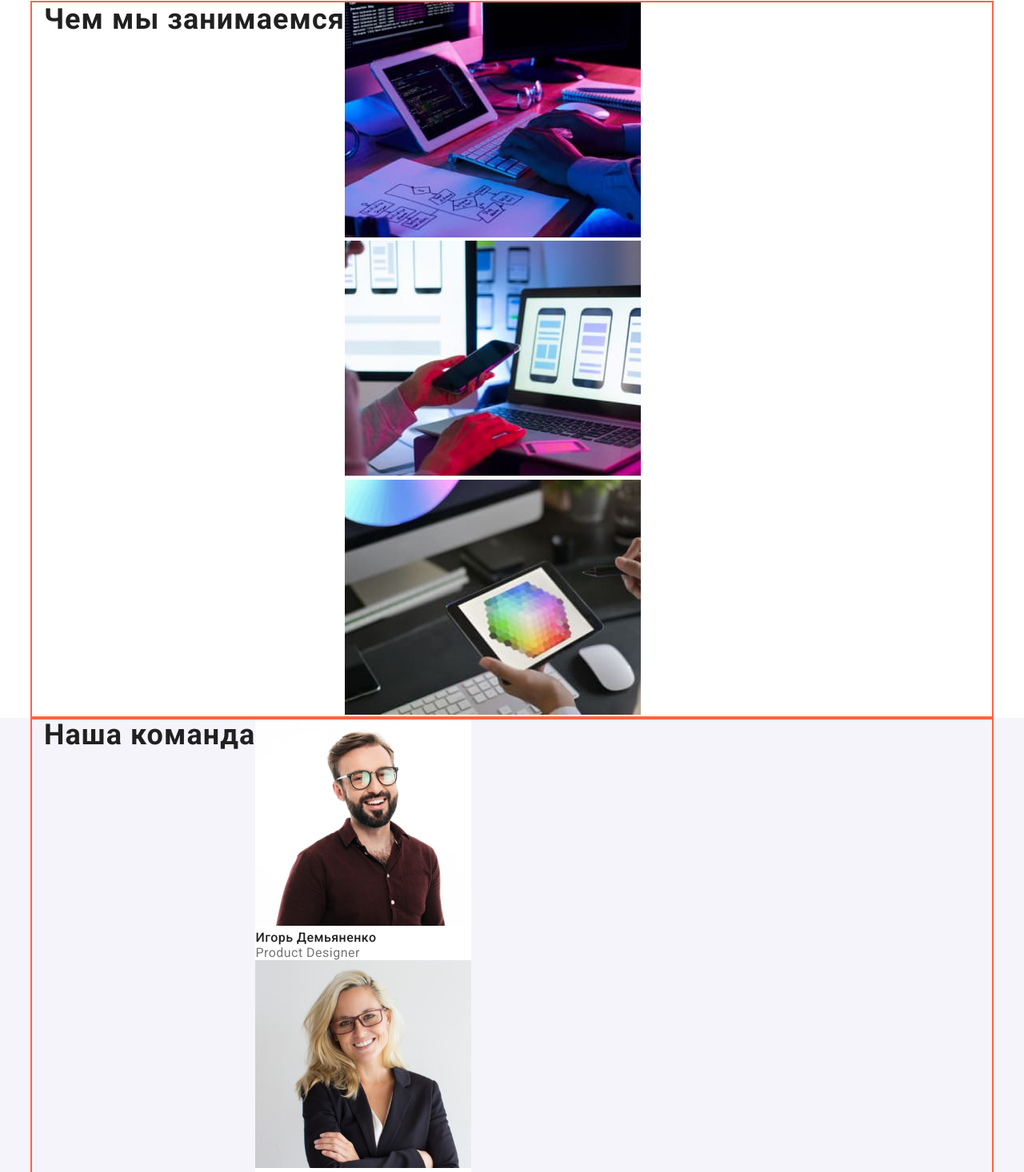
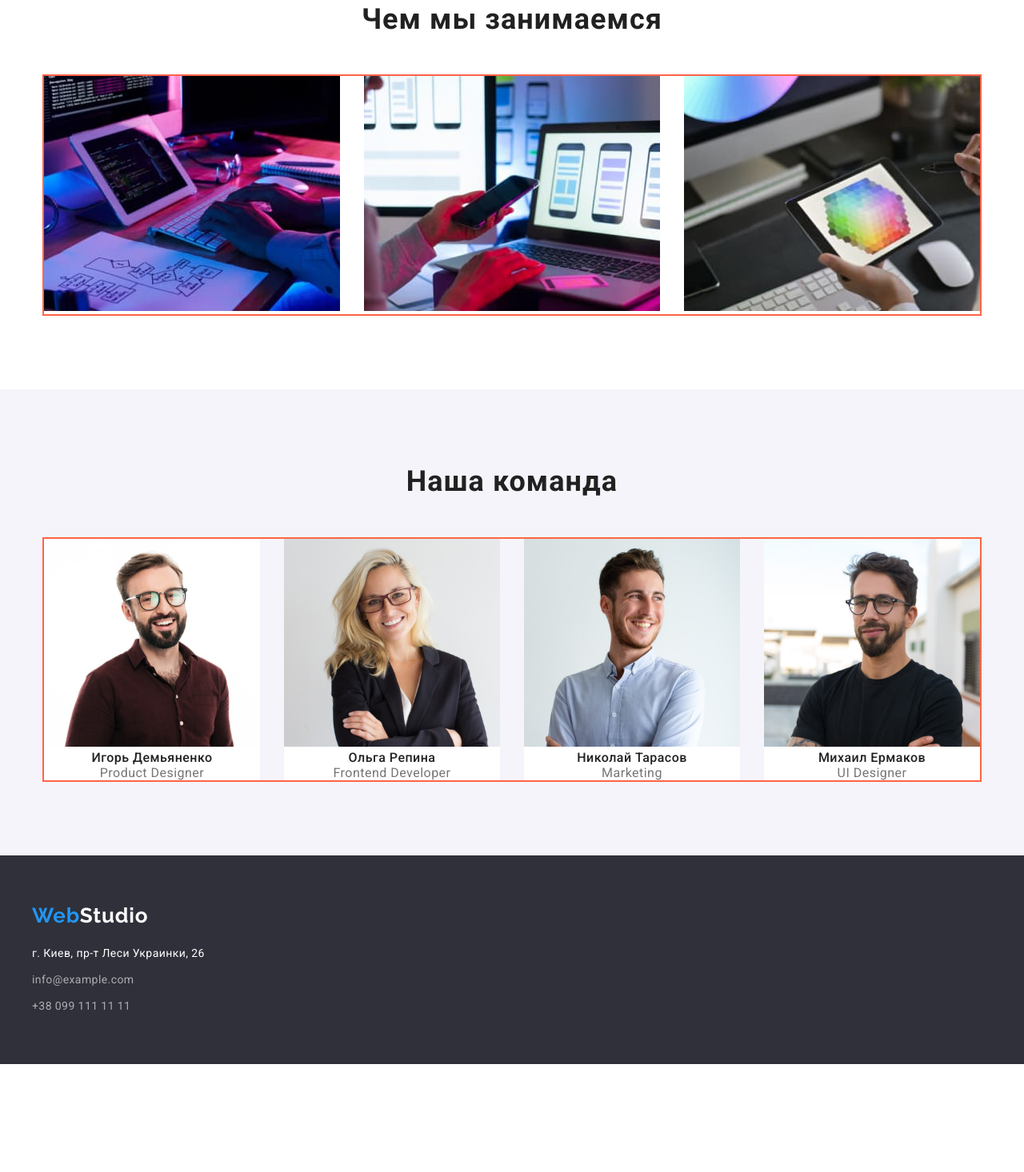
Before and after one commit to MarynaSkoryk/goit-markup-hw-03, a plain HTML site: page index.html in a window 1280 px wide. Shown: the part 966-2432 px from the top of the page at 80% size. After the commit the page ends 2297 px from the top, so only its background shows below. Drawn offline with nearby package versions, Linux system fonts and the light colour scheme.

Commit message:
add styles for index html

```diff
--- a/css/styles.css
+++ b/css/styles.css
@@ -42,9 +42,7 @@ body {
 .container {
   margin-left: auto;
   margin-right: auto;
-  width: 1200px;
-  padding-left: 15px;
-  padding-right: 15px;
+  width: 1170px;
   display: flex;
 
   outline: 2px solid tomato;
@@ -53,7 +51,9 @@ body {
 .logo {
   display: inline-block;
   min-width: 145px;
+
   text-align: center;
+  justify-content: center;
   margin-right: 93px;
   padding-top: 24px;
   padding-bottom: 25px;
@@ -76,6 +76,9 @@ body {
 }
 .site-nav > li > .current {
   color: var(--accent-text-color);
+}
+.top-logo {
+  border: 1px solid #ececec;
 }
 
 /*Site-nav*/
@@ -225,22 +228,27 @@ body {
   font-size: 36px;
   line-height: 1.17;
   letter-spacing: 0.03em;
+  margin-bottom: 50px;
 }
-.list-doing {
-  display: flex;
+.doing-list .doing-list-item:not(:last-child) {
+  margin-right: 30px;
 }
+.doing-list {
+  margin-bottom: 94px;
+}
+
 /*Наша команда*/
 .section-our-crew {
   background-color: var(--third-background-color);
+  padding-bottom: 94px;
 }
-.section-title {
-  font-weight: 700;
-  font-size: 36px;
-  line-height: 1.17;
-  text-align: center;
-  letter-spacing: 0.03em;
-  color: var(--title-text-color);
+.our-crew-title {
+  padding-top: 94px;
 }
+.our-crew-list .work-card:not(:last-child) {
+  margin-right: 30px;
+}
+
 .work-card {
   background-color: var(--main-background-color);
   list-style: none;
@@ -252,17 +260,25 @@ body {
   font-size: 16px;
   line-height: 1.19;
   letter-spacing: 0.03em;
+  text-align: center;
 }
 .position {
   font-size: 16px;
   line-height: 1.19;
   letter-spacing: 0.03em;
+  text-align: center;
 }
 /*Footer*/
-footer {
+.all-footer {
   background-color: var(--secondary-background-color);
 }
+.footer-style {
+  margin-left: auto;
+  margin-right: auto;
+  width: 1200px;
+}
 .logo-footer {
+  display: block;
   color: var(--color-text-white);
   font-family: 'Raleway';
   font-style: normal;
@@ -271,6 +287,8 @@ footer {
   line-height: 1.19;
   letter-spacing: 0.03em;
   text-decoration: none;
+  padding-top: 60px;
+  padding-bottom: 20px;
 }
 .logo-footer > .second-word-logo {
   color: var(--accent-text-color);
@@ -285,6 +303,14 @@ footer {
   line-height: 1.71;
   letter-spacing: 0.03em;
   font-style: normal;
+  padding-bottom: 9px;
+}
+ul > .link:not(:last-child) {
+  padding-bottom: 9px;
+}
+
+.link {
+  list-style: none;
 }
 .address-link {
   font-size: 14px;
@@ -297,6 +323,10 @@ footer {
 .address-link:focus {
   color: var(--accent-text-color);
 }
+.address-info {
+  padding-bottom: 60px;
+}
+
 /*Portfolio*/
 .secondary-button {
   font-family: inherit;
--- a/index.html
+++ b/index.html
@@ -47,9 +47,9 @@
         <button type="button" class="button">Заказать услугу</button>
       </section>
       <section class="section section-features">
-        <div class="container">
+
           <h2 class="visually-hidden">Наши особенности</h2>
-          <ul class="our-features">
+          <ul class="our-features container">
             <li class="list list-features">
               <h3 class="subtitle">Внимание к деталям</h3>
               <p class="section-text">
@@ -77,29 +77,26 @@
           </ul>
         </div>
       </section>
-      <section class="section container">
+      <section class="section">
         <h2 class="section-title">Чем мы занимаемся</h2>
-        <div class="list-doing">
-          <ul>
-            <li class="list">
+          <ul class="doing-list container">
+            <li class="list doing-list-item">
               <img src="./images/img1.jpg" alt="Разработка программного обеспечения" width="370" />
               <!--p>Десктопные приложения</p-->
             </li>
-            <li class="list">
+            <li class="list doing-list-item">
               <img src="./images/img2.jpg" alt="Тестирование мобильных приложений" width="370" />
               <!--p>Мобильные приложения</p-->
             </li>
-            <li class="list">
+            <li class="list doing-list-item">
               <img src="./images/img3.jpg" alt="Работа с палитрой цветов" width="370" />
               <!--p>Дизайнерские решения</p-->
             </li>
           </ul>
-        </div>
       </section>
       <section class="section-our-crew">
-        <div class="container">
-          <h2 class="section-title">Наша команда</h2>
-          <ul>
+          <h2 class="section-title our-crew-title">Наша команда</h2>
+          <ul class="container our-crew-list">
             <li class="work-card">
               <img src="./images/worker1.jpg" alt="Игорь Демьяненко" width="270" />
               <h3 class="name">Игорь Демьяненко</h3>
@@ -127,7 +124,6 @@
               </li>
             </ul-->
             </li>
-
             <li class="work-card">
               <img src="./images/worker2.jpg" alt="Ольга Репина" width="270" />
               <h3 class="name">Ольга Репина</h3>
@@ -162,7 +158,6 @@
             <ul-->
             </li>
           </ul>
-        </div>
       </section>
       <!--section--секція з другого завдання>
         <h2>Постоянные клиенты</h2>
@@ -200,12 +195,12 @@
         </ul>
       </section-->
     </main>
-    <footer>
-      <div class="container">
-        <a href="./index.html" lang="en" class="logo-footer"
+    <footer class="all-footer">
+      <div class="footer-style">
+    <a href="./index.html" lang="en" class="logo-footer"
           ><span class="second-word-logo">Web</span>Studio</a
         >
-        <address>
+         <address class="address-info">
           <p class="address">г. Киев, пр-т Леси Украинки, 26</p>
           <ul>
             <li class="link">
@@ -215,7 +210,7 @@
               <a href="tel:+380991111111" class="address-link list">+38 099 111 11 11</a>
             </li>
           </ul>
-        </address>
+        </address></div>
         <!--div--секція з наступного завдання>
         <strong>присоединяйтесь</strong>
         <a href="">
@@ -231,7 +226,6 @@
           <img src="./images/logo-linkedin.svg" alt="Linkedin" />
         </a>
       </div-->
-      </div>
     </footer>
   </body>
 </html>
```
Also changed, not shown: portfolio.html (+13 -11 lines).
